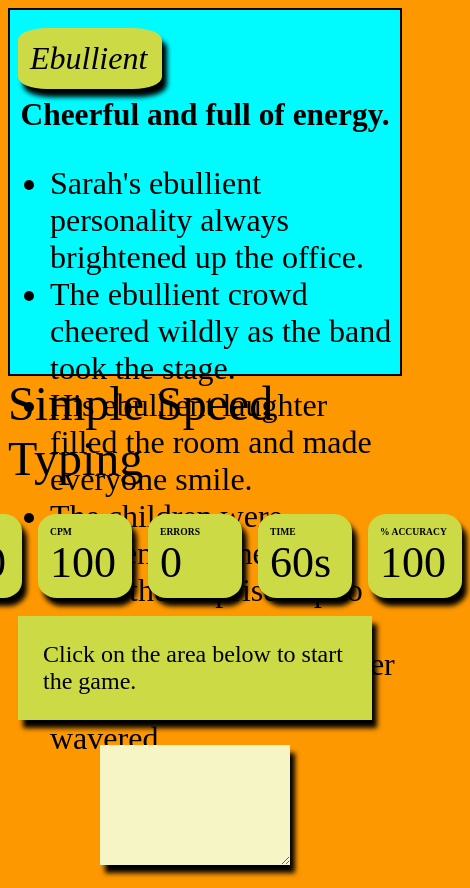
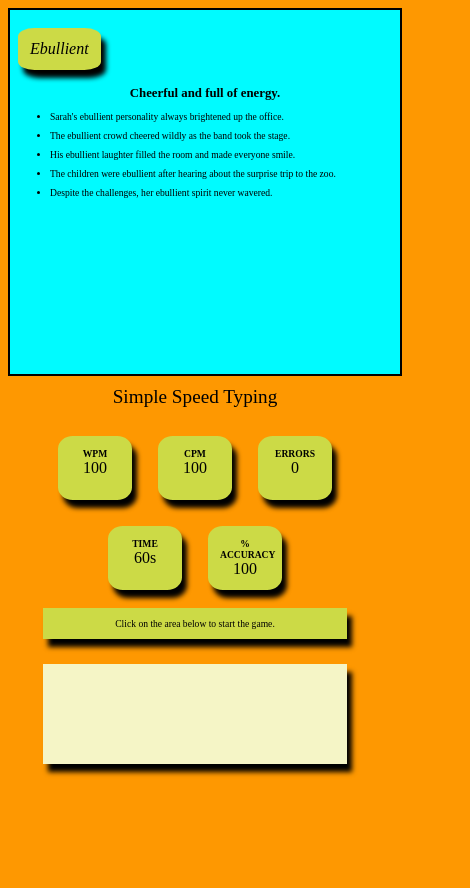
Before and after one commit to farhanmg/Vocaping, a plain HTML site: page index.html in a window 390 px wide. Shown: the whole page, 470 px wide, since content can reach past the window. After the commit the page ends 844 px from the top, so only its background shows below. Drawn offline with Linux system fonts and the light colour scheme.

Commit message:
Responsive changes

```diff
--- a/style.css
+++ b/style.css
@@ -1,26 +1,22 @@
 body {
     background-color: #fe9801;
-    color: black;}
+    color: black;
+}
 
 .Vocab {
-    /* margin-left: 200px; */
     padding-top: 10px;
     background-color: rgb(0, 251, 255);
     width: 100vw;
     height: 42vh;
     border: 2px solid black;
-    /* display: flex;
-    flex-direction: column;
-    justify-content: center;
-    align-items: center; */
 }
+
 .word {
     background-color: #ccda46;
     font-style: italic;
-    align-items: center;
     font-size: xx-large;
-    width: 120px;
-    display: flex;
+    width: auto;
+    display: inline-block;
     margin: 8px;
     padding: 12px;
     border-radius: 20%;
@@ -29,48 +25,41 @@ body {
 
 .definition {
     font-weight: bold;
-    font-size: 3cap;
+    font-size: 1.5rem;
     text-align: center;
+    margin: 8px;
 }
+
 .sentences {
+    font-size: 1rem;
+}
 
-    font-size:xx-large;
-}
-.attributes {
-    font-size:larger;
-    font-weight: bold;
-}
-.typing {
-    margin: 0;
-    padding-top: 50px;
-    background-color: orangered;
-    width: 100vw;
-    height: 50vh;
-    border: 2px solid black;
-}
-.writingSpace {
-    height: 100px;
+.sentences li {
+    margin: 8px 0;
 }
 
 .container {
     display: flex;
     flex-direction: column;
     align-items: center;
+    padding: 10px;
 }
 
 .heading {
     margin-bottom: 20px;
-    font-size: 3rem;
+    font-size: 2rem;
     color: black;
+    text-align: center;
 }
 
 .header {
     display: flex;
-    align-items: center;
+    flex-wrap: wrap;
+    justify-content: center;
+    gap: 10px;
 }
 
-.timer, .errors, .accuracy,
-  .cpm, .wpm {
+.timer, .errors, .accuracy, .cpm, .wpm {
     background-color: #ccda46;
     height: 60px;
     width: 70px;
@@ -78,11 +67,8 @@ body {
     padding: 12px;
     border-radius: 20%;
     box-shadow: black 5px 8px 5px;
+    text-align: center;
 }
-
-/* .cpm, .wpm  {
-    display: none;
-} */
 
 .header_text {
     text-transform: uppercase;
@@ -90,36 +76,37 @@ body {
     font-weight: 600;
 }
 
-.curr_time, .curr_errors,
-  .curr_accuracy, .curr_cpm,
-  .curr_wpm {
-    font-size: 2.75rem;
+.curr_time, .curr_errors, .curr_accuracy, .curr_cpm, .curr_wpm {
+    font-size: 1.5rem;
 }
 
 .quote {
     background-color: #ccda46;
-    font-size: 1.5rem;
+    font-size: 1rem;
     margin: 10px;
     padding: 25px;
     box-shadow: black 5px 8px 5px;
+    text-align: center;
+    width: 80%;
 }
 
 .input_area {
     background-color: #f5f5c6;
     height: 80px;
-    width: 40%;
-    font-size: 1.5rem;
+    width: 80%;
+    font-size: 1rem;
     font-weight: 600;
     margin: 15px;
     padding: 20px;
     border: 0px;
     box-shadow: black 5px 8px 5px;
+    resize: none;
 }
 
 .restart_btn {
     display: none;
     background-color: #326765;
-    font-size: 1.5rem;
+    font-size: 1rem;
     padding: 10px;
     border: 0px;
     box-shadow: black 5px 8px 5px;
@@ -133,3 +120,78 @@ body {
 .correct_char {
     color: darkgreen;
 }
+
+/* Media Queries */
+@media (max-width: 768px) {
+    .word {
+        font-size: large;
+    }
+
+    .definition {
+        font-size: 1rem;
+    }
+
+    .sentences {
+        font-size: 0.8rem;
+    }
+
+    .heading {
+        font-size: 1.5rem;
+    }
+
+    .quote {
+        font-size: 0.8rem;
+        padding: 15px;
+    }
+
+    .input_area {
+        font-size: 0.8rem;
+        padding: 15px;
+    }
+
+    .timer, .errors, .accuracy, .cpm, .wpm {
+        height: 50px;
+        width: 60px;
+    }
+
+    .curr_time, .curr_errors, .curr_accuracy, .curr_cpm, .curr_wpm {
+        font-size: 1.25rem;
+    }
+}
+
+@media (max-width: 480px) {
+    .word {
+        font-size: medium;
+    }
+
+    .definition {
+        font-size: 0.8rem;
+    }
+
+    .sentences {
+        font-size: 0.6rem;
+    }
+
+    .heading {
+        font-size: 1.2rem;
+    }
+
+    .quote {
+        font-size: 0.6rem;
+        padding: 10px;
+    }
+
+    .input_area {
+        font-size: 0.6rem;
+        padding: 10px;
+    }
+
+    .timer, .errors, .accuracy, .cpm, .wpm {
+        height: 40px;
+        width: 50px;
+    }
+
+    .curr_time, .curr_errors, .curr_accuracy, .curr_cpm, .curr_wpm {
+        font-size: 1rem;
+    }
+}
```
